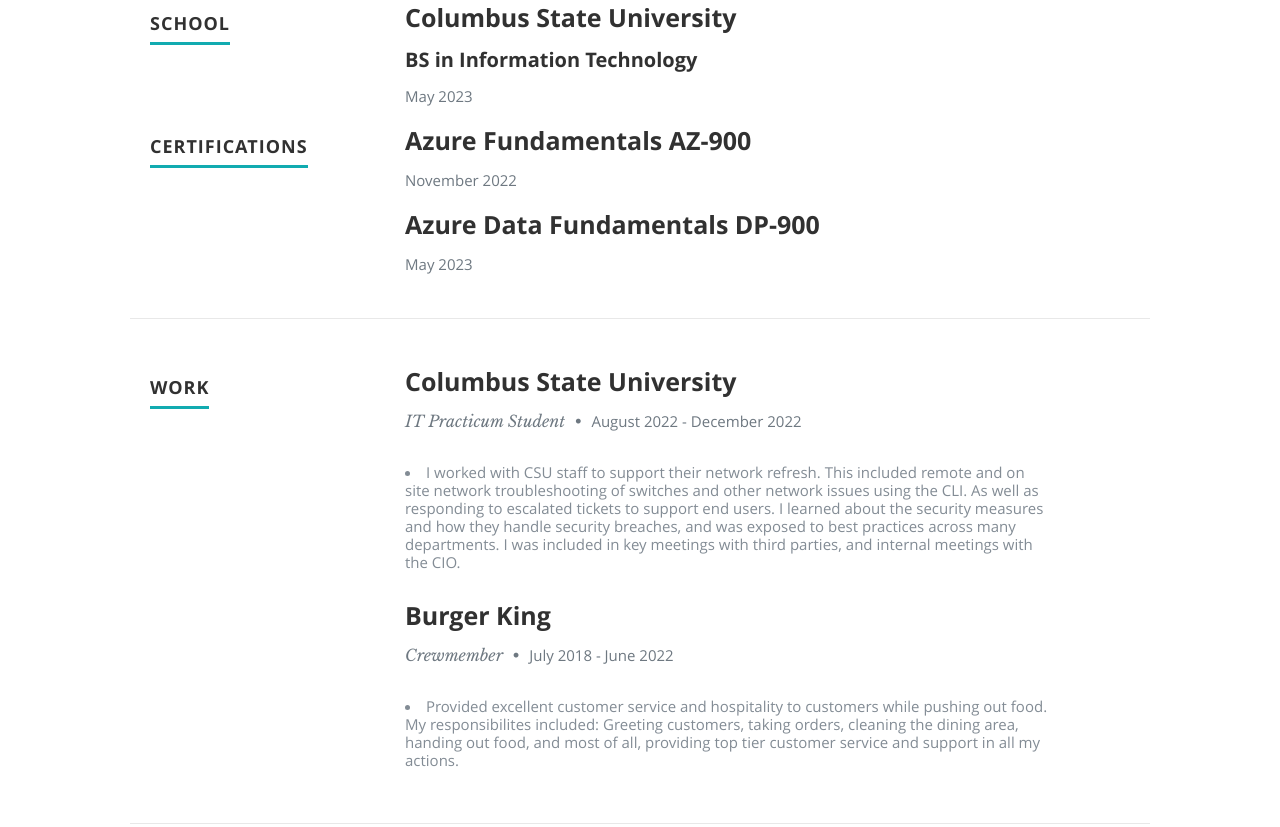
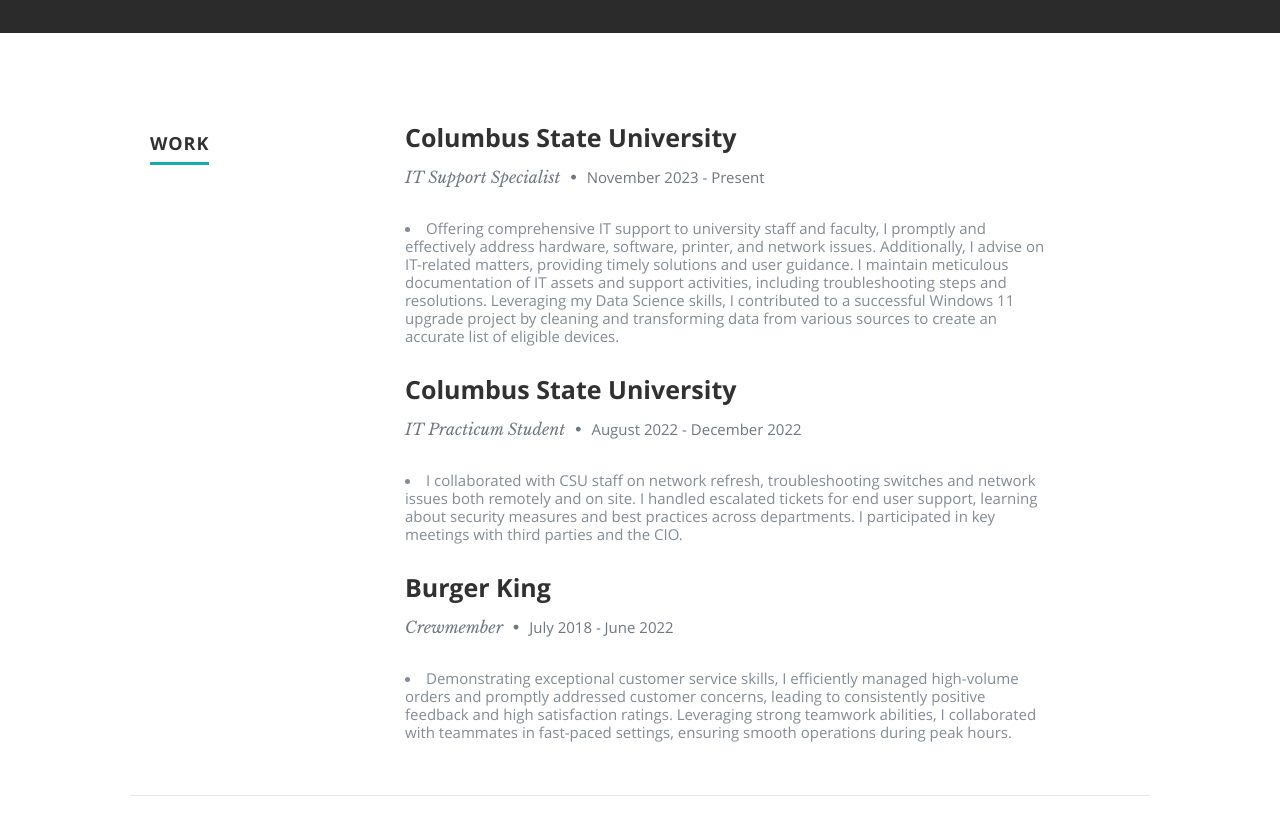
Before and after one commit to Iamforest/azure-resume-mcdonald, a plain HTML site: page frontend/index.html in a window 1280 px wide. Shown: the part 1391-2218 px from the top of the page. Drawn offline with nearby package versions, Linux system fonts and the light colour scheme; no server answers.

Commit message:
Updating fronend with new job info, improve blurbs

```diff
--- a/frontend/index.html
+++ b/frontend/index.html
@@ -93,6 +93,7 @@
 
             <p> Hello! I'm Michael Forest McDonald, <span>a young college grad looking to make a career in Cloud Computing</span>. <span> I am Azure Certified with </span> <span> <a href="https://www.credly.com/badges/4af7391f-d620-4f3e-8fc9-a5abcd247f01/public_url" target="_blank">Azure Fundamentals</a></span>
                and <span><a href="https://www.credly.com/badges/9d460193-620f-401b-b644-362aa94e684e/public_url" target="_blank">Azure Data Fundamentals</a></span>. I am focused on learning, and expanding my skillset. I studied abroad in Busan, South Korea in the fall of 2021. The picture above is from that trip.
+               <span>I enjoy the outdoors, soccer, the arts, and video games</span>. <span>Currently, I serve as an IT Support Specialist I at Columbus State University, where I provide comprehensive IT support to university staff and faculty, addressing hardware, software, and network issues promptly and effectively. My role involves advising users on IT-related matters, documenting IT support activities, and maintaining an inventory of IT assets to track their lifecycle.</span>
             </p>
             <p>Feel free to contact me at: forest383@gmail.com</p>
          </br>
@@ -110,6 +111,73 @@
    <!-- Resume Section
    ================================================== -->
    <section id="resume">
+
+      <!-- Work
+      ----------------------------------------------- -->
+      <div class="row work">
+
+         <div class="three columns header-col">
+            <h1><span>Work</span></h1>
+         </div>
+
+         <div class="nine columns main-col">
+
+            <div class="row item"> <!-- item start -->
+
+               <div class="twelve columns">
+
+                  <h3>Columbus State University</h3>
+                  <p class="info">IT Support Specialist <span>&bull;</span> <em class="date">November 2023 - Present</em></p>
+
+                  <p>
+                  <li>Offering comprehensive IT support to university staff and faculty, I promptly and effectively address hardware, software, printer, and network issues.
+                     Additionally, I advise on IT-related matters, providing timely solutions and user guidance.
+                     I maintain meticulous documentation of IT assets and support activities, including troubleshooting steps and resolutions.
+                     Leveraging my Data Science skills, I contributed to a successful Windows 11 upgrade project by cleaning and transforming data from various sources to create an accurate list of eligible devices.
+                  </li>
+                  </p>
+
+               </div>
+
+            </div> <!-- item end -->
+
+            <div class="row item"> <!-- item start -->
+
+               <div class="twelve columns">
+
+                  <h3>Columbus State University</h3>
+                  <p class="info">IT Practicum Student <span>&bull;</span> <em class="date">August 2022 - December 2022</em></p>
+
+                  <p>
+                  <li>I collaborated with CSU staff on network refresh, troubleshooting switches and network issues both remotely and on site.
+                     I handled escalated tickets for end user support, learning about security measures and best practices across departments.
+                     I participated in key meetings with third parties and the CIO.
+                  </li>
+                  </p>
+
+               </div>
+
+            </div> <!-- item end -->
+
+            <div class="row item"> <!-- item start -->
+
+               <div class="twelve columns">
+
+                  <h3>Burger King</h3>
+                  <p class="info">Crewmember <span>&bull;</span> <em class="date">July 2018 - June 2022</em></p>
+
+                  <p>
+                     <li>Demonstrating exceptional customer service skills, I efficiently managed high-volume orders and promptly addressed customer concerns, leading to consistently positive feedback and high satisfaction ratings.
+                        Leveraging strong teamwork abilities, I collaborated with teammates in fast-paced settings, ensuring smooth operations during peak hours.
+                     </li>
+                  </p>
+
+               </div>
+            </div> <!-- item end -->
+
+         </div> <!-- main-col end -->
+
+      </div> <!-- End Work -->
 
       <!-- Education
       ----------------------------------------------- -->
@@ -164,54 +232,6 @@
          </div> <!-- main-col end -->
 
       </div> <!-- End Education -->
-
-      <!-- Work
-      ----------------------------------------------- -->
-      <div class="row work">
-
-         <div class="three columns header-col">
-            <h1><span>Work</span></h1>
-         </div>
-
-         <div class="nine columns main-col">
-
-            <div class="row item">
-
-               <div class="twelve columns">
-
-                  <h3>Columbus State University</h3>
-                  <p class="info">IT Practicum Student <span>&bull;</span> <em class="date">August 2022 - December 2022</em></p>
-
-                  <p>
-                  <li>I worked with CSU staff to support their network refresh. This included remote and on site network troubleshooting of switches and other network issues using the CLI.
-                     As well as responding to escalated tickets to support end users. I learned about the security measures and how they handle security breaches, and was exposed to best practices
-                     across many departments. I was included in key meetings with third parties, and internal meetings with the CIO.
-                  </li>
-                  </p>
-
-               </div>
-
-            </div> <!-- item end -->
-
-            <div class="row item">
-
-               <div class="twelve columns">
-
-                  <h3>Burger King</h3>
-                  <p class="info">Crewmember <span>&bull;</span> <em class="date">July 2018 - June 2022</em></p>
-
-                  <p>
-                     <li>Provided excellent customer service and hospitality to customers while pushing out food. My responsibilites included:
-                        Greeting customers, taking orders, cleaning the dining area, handing out food, and most of all, providing top tier customer service and support in all my actions.
-                     </li>
-                  </p>
-
-               </div>
-            </div>
-
-         </div> <!-- main-col end -->
-
-      </div> <!-- End Work -->
 
       <!-- Projects
       ----------------------------------------------- -->
```
